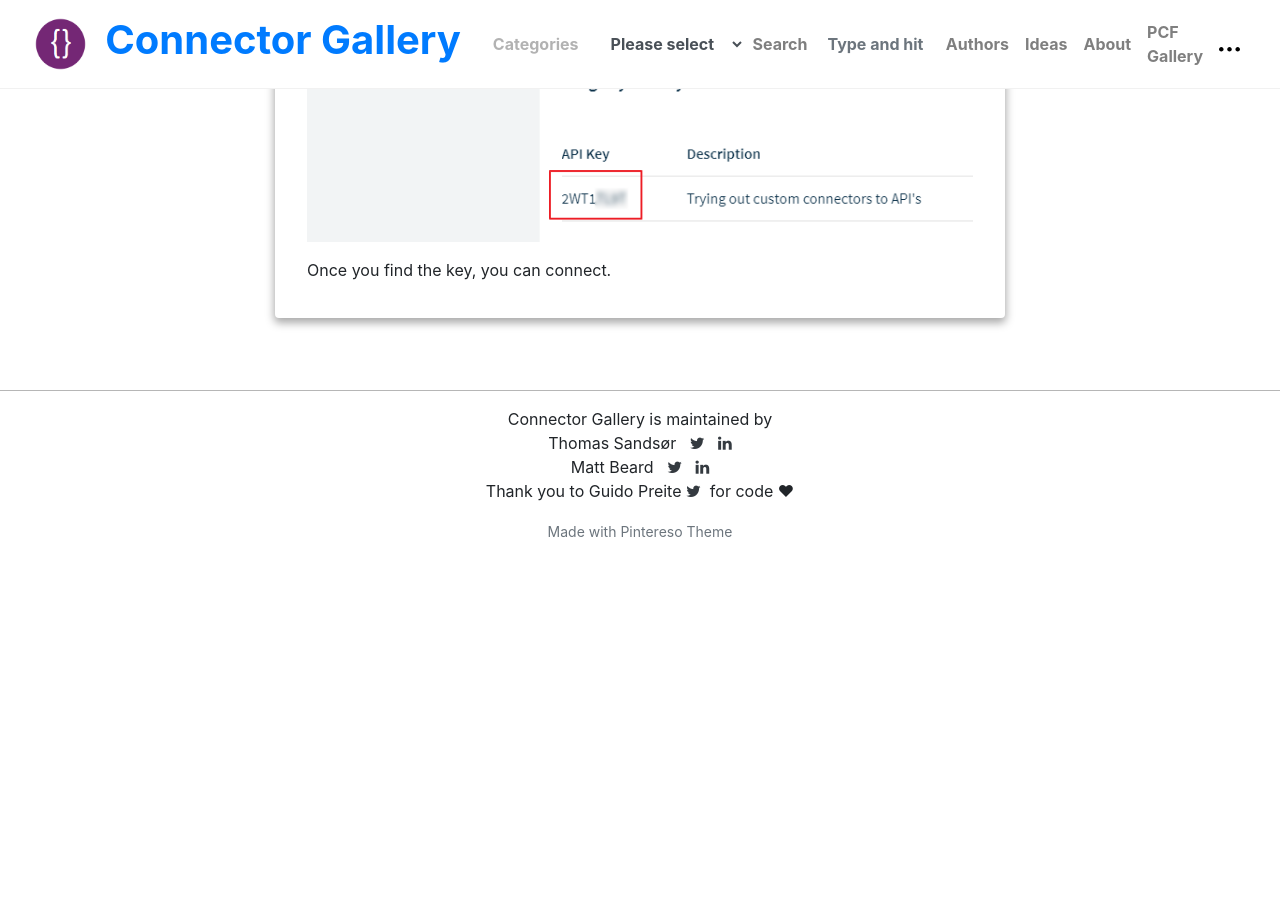
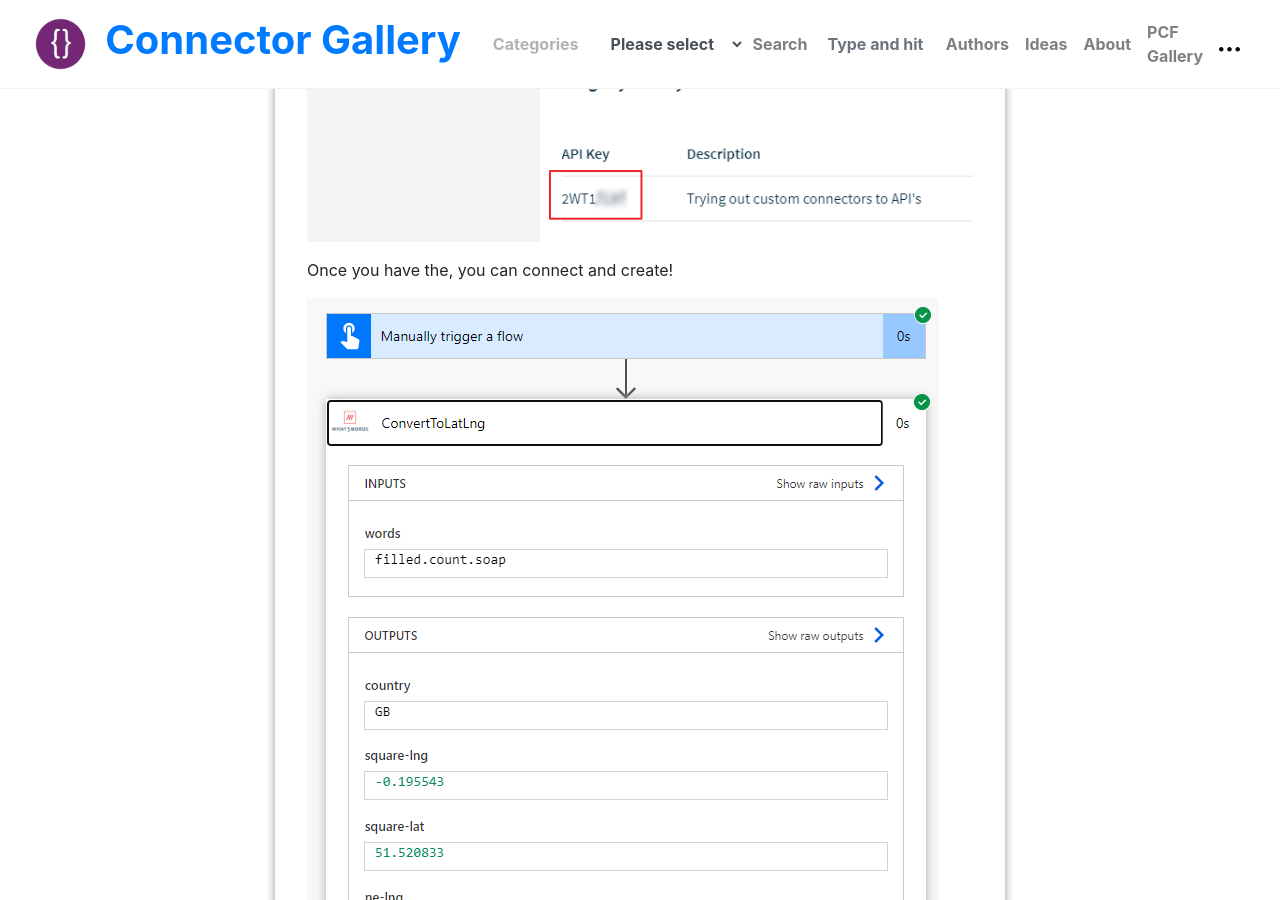
Before and after one commit to thomassandsor/connector.gallery, a Jekyll site: the page built from _pages/Installation.md, in a window 1280 px wide and 900 px high, scrolled down 4607 px. Built offline with Jekyll 4.4.1, drawn with Linux system fonts in a browser that asks for light colours; nearby versions of some CDN libraries; library files that are not in the unit come from our copies; comment, search, counter and statistics services are not loaded; before the commit the page ends 5182 px from its top, so only the background shows below that.

Commit message:
Install update

```diff
--- a/_pages/Installation.md
+++ b/_pages/Installation.md
@@ -49,4 +49,6 @@
 
 ![FlowConnector2](assets\images\howto\FlowConnector2.png)
 
-Once you find the key, you can connect.
+Once you have the, you can connect and create!
+
+![FlowConnector3](assets\images\howto\FlowConnector3.png)
```
Also changed, not shown: assets/images/howto/FlowConnector3.png (added).
